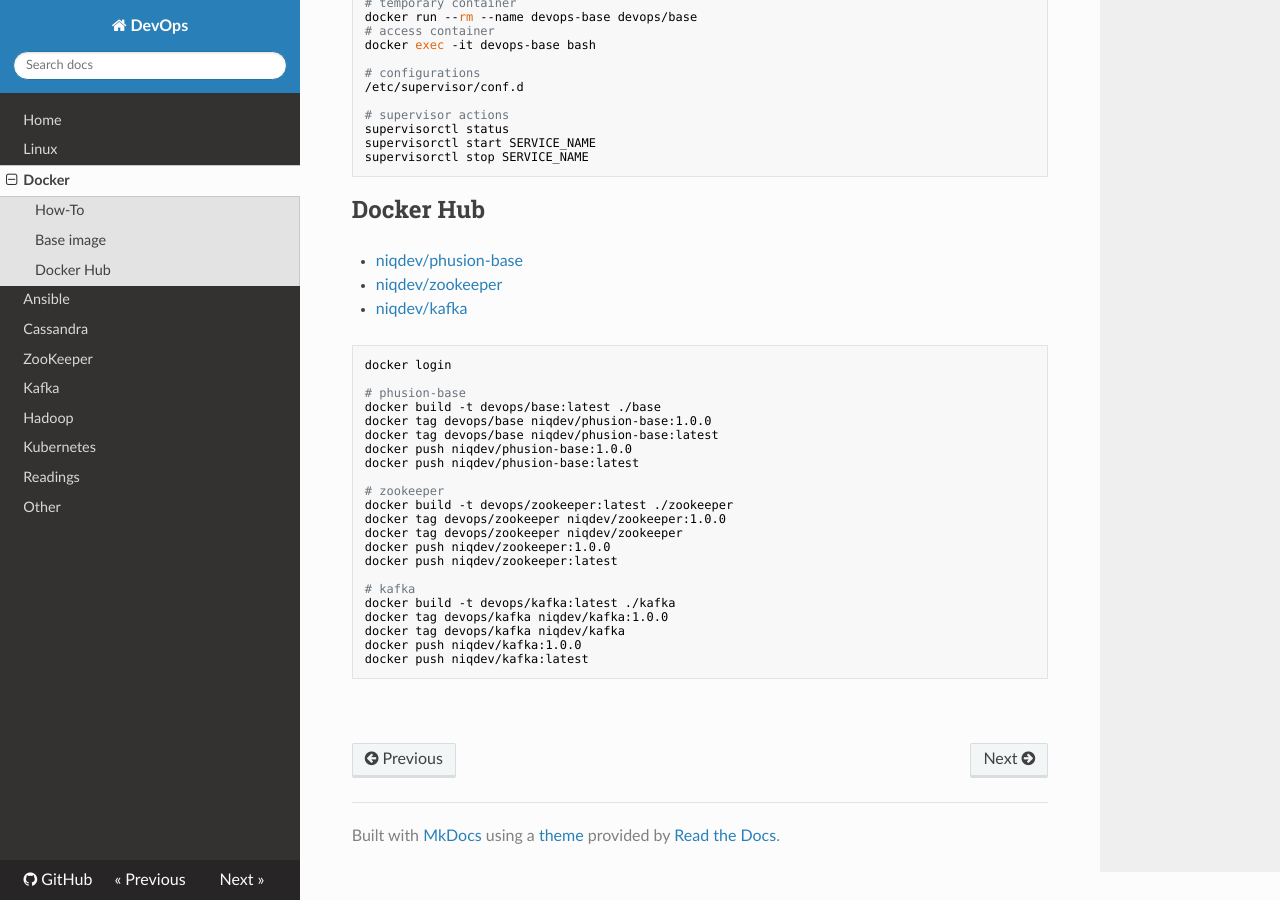
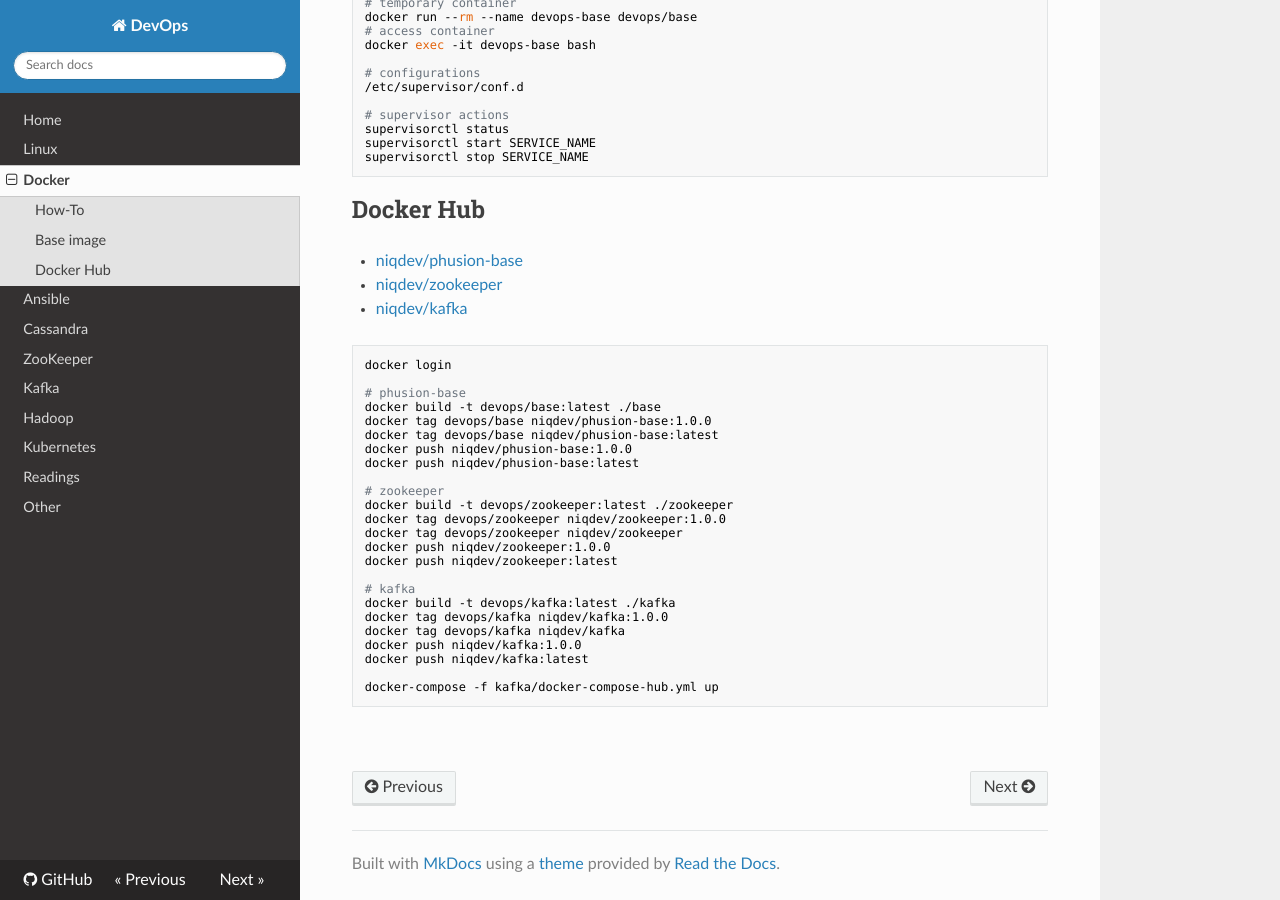
Before and after one commit to niqdev/devops, an MkDocs documentation site: the page built from docs/docker.md, in a window 1280 px wide and 900 px high, scrolled down 2224 px. Built offline with MkDocs 1.6.1, drawn with Linux system fonts in a browser that asks for light colours; nearby versions of some CDN libraries; old or Windows-style settings are respelled for this version of MkDocs.

Commit message:
docker: add kafka example

````diff
--- a/docs/docker.md
+++ b/docs/docker.md
@@ -169,6 +169,8 @@ docker tag devops/kafka niqdev/kafka:1.0.0
 docker tag devops/kafka niqdev/kafka
 docker push niqdev/kafka:1.0.0
 docker push niqdev/kafka:latest
+
+docker-compose -f kafka/docker-compose-hub.yml up
 ```
 
 <br>
````
Also changed, not shown: 1 other file.
